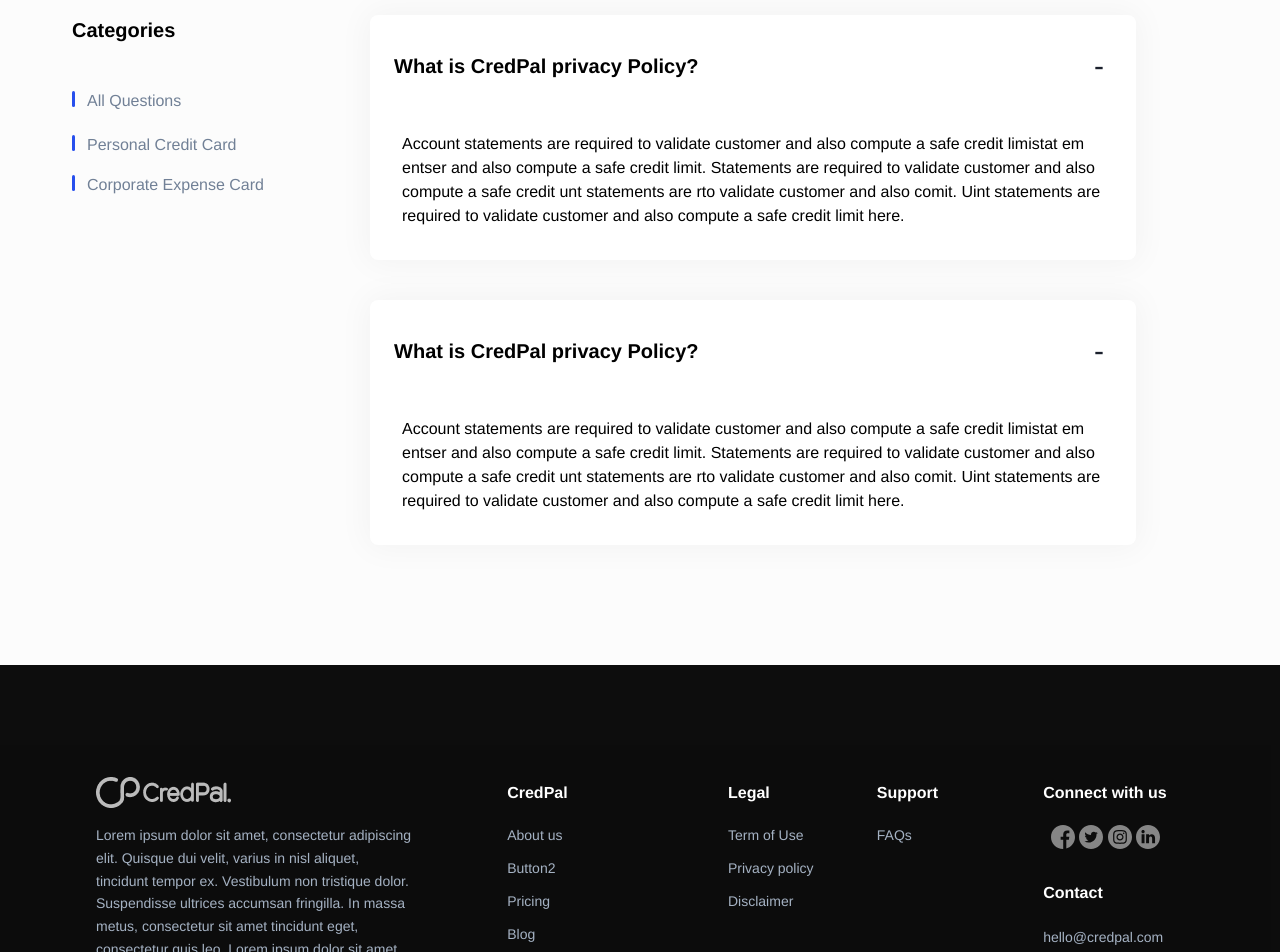
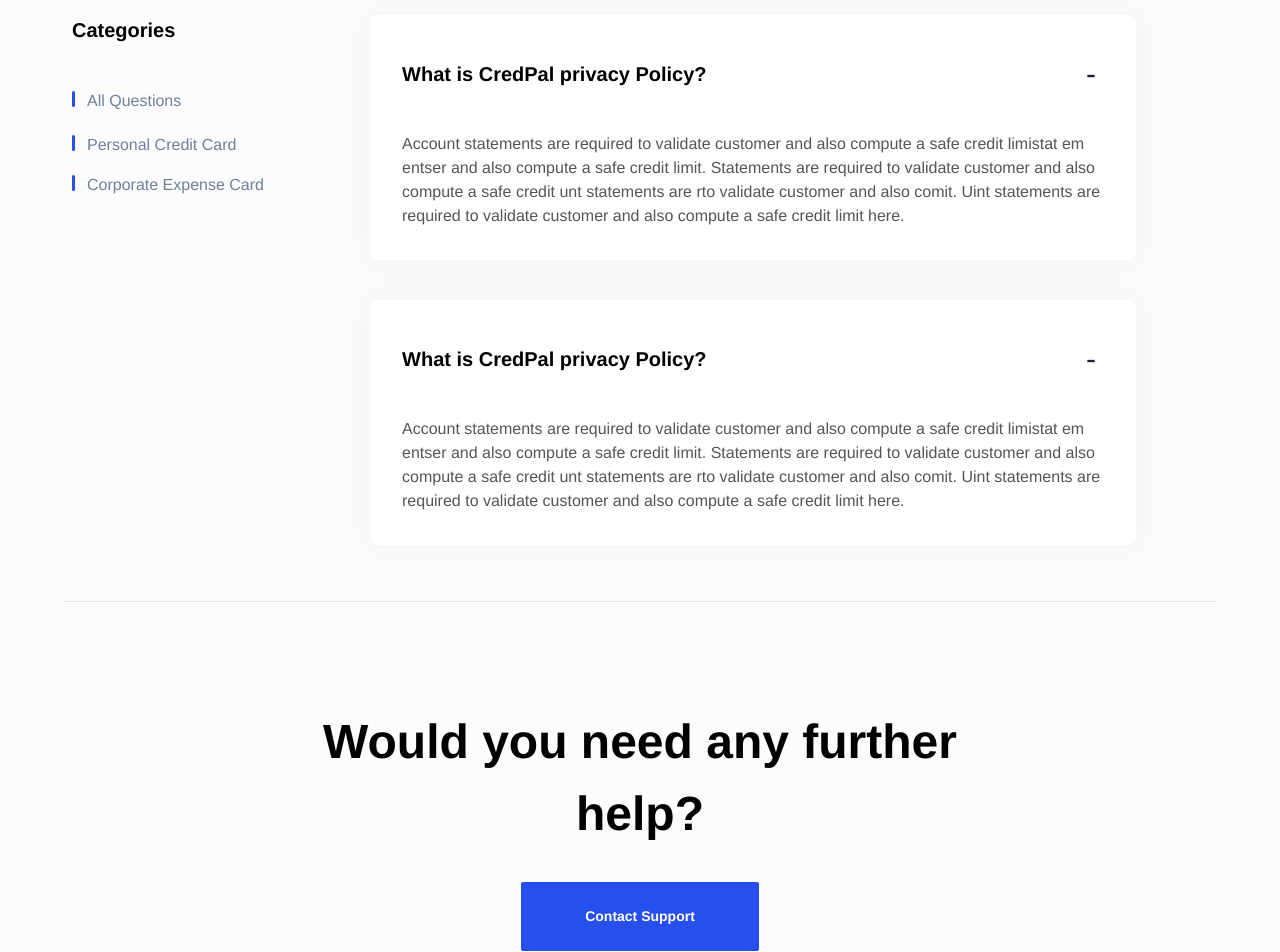
Before and after one commit to davidd-credpal/Website, a Vue app: page /faqs in a window 1280 px wide. Shown: the part 780-1732 px from the top of the page. Built offline with nearby package versions, Linux system fonts and the light colour scheme.

Commit message:
implemented the FAQs page

```diff
--- a/src/components/ButtonComponent.vue
+++ b/src/components/ButtonComponent.vue
@@ -10,17 +10,11 @@
 <script>
 export default {
   name: "ButtonComponent",
+  props: ["buttonText"],
   data() {
-    return {
-      buttonText: "Get Started"
-    };
+    return {};
   }
 };
 </script>
 
-<style lang="scss" scoped>
-// button {
-//   background-color: rgba(39, 79, 237, var(--bg-opacity));
-//   color: white;
-// }
-</style>
+<style lang="scss" scoped></style>
--- a/src/views/FAQs.vue
+++ b/src/views/FAQs.vue
@@ -37,8 +37,9 @@
           <aside class="w-full md:w-3/12 px-2">
             <h4 class="text-xl font-bold ">Categories</h4>
             <ul class="capitalize py-8">
-              <li
-                class="flex items-center py-2 font-thin hover:font-bold text-gray-600 hover:text-black hover:text-bold cursor-pointer"
+              <a
+                class="flex items-center py-2 font-thin active:font-bold text-gray-600 hover:text-black hover:text-bold cursor-pointer"
+                href="#"
               >
                 <img
                   class="mr-3 pb-1 items-center"
@@ -47,9 +48,10 @@
                   alt="faqs-line"
                 />
                 <h5 class="my-1">All Questions</h5>
-              </li>
-              <li
-                class="flex items-center py-2 font-thin hover:font-bold text-gray-600 hover:text-black hover:text-bold cursor-pointer"
+              </a>
+              <a
+                class="flex items-center py-2 font-thin active:font-bold text-gray-600 hover:text-black hover:text-bold cursor-pointer"
+                href="#"
               >
                 <img
                   class="mr-3 pb-1 items-center"
@@ -58,9 +60,10 @@
                 />
 
                 Personal Credit Card
-              </li>
-              <li
+              </a>
+              <a
                 class="flex items-center py-2 font-thin hover:font-bold text-gray-600 hover:text-black hover:text-bold cursor-pointer"
+                href="#"
               >
                 <img
                   class="mr-3 pb-1 items-center"
@@ -69,13 +72,13 @@
                 />
 
                 Corporate Expense Card
-              </li>
+              </a>
             </ul>
           </aside>
           <!-- FAQs Section -->
           <div class="w-full px-20">
             <div class="faqs_item">
-              <div class="flex items-center justify-between flex-row p-6">
+              <div class="flex items-center justify-between flex-row p-8">
                 <h2 class="pr-40 text-xl font-bold text-black">
                   What is CredPal privacy Policy?
                 </h2>
@@ -94,7 +97,7 @@
                   +
                 </button>
               </div>
-              <div class="pt-4 pb-8 pl-8 pr-8" v-show="!isOpen">
+              <div class="pt-0 pb-8 pl-8 pr-8" v-show="!isOpen">
                 <p class="font-thin text-base">
                   Account statements are required to validate customer and also
                   compute a safe credit limistat em entser and also compute a
@@ -107,7 +110,7 @@
               </div>
             </div>
             <div class="faqs_item my-10">
-              <div class="flex items-center justify-between flex-row p-6">
+              <div class="flex items-center justify-between flex-row p-8">
                 <h2 class="pr-40 text-xl font-bold text-black">
                   What is CredPal privacy Policy?
                 </h2>
@@ -126,7 +129,7 @@
                   +
                 </button>
               </div>
-              <div class="pt-4 pb-8 pl-8 pr-8" v-show="!isOpen">
+              <div class="pt-0 pb-8 pl-8 pr-8" v-show="!isOpen">
                 <p class="font-thin text-base">
                   Account statements are required to validate customer and also
                   compute a safe credit limistat em entser and also compute a
@@ -140,6 +143,24 @@
             </div>
           </div>
         </div>
+        <!-- divider -->
+        <div class="divide divide-y">
+          <div class="py-2"></div>
+          <div class="py-2"></div>
+        </div>
+        <div class="container mx-auto px-10 py-10 md:px-16 xl:py-20">
+          <div class="text-black text-center">
+            <h2
+              class="not-italic font-black text-2xl md:text-5xl px-0 md:px-48 xl:py-2"
+            >
+              Would you need any further help?
+            </h2>
+            <!--Button component -->
+            <div class="py-6">
+              <ButtonComponent :buttonText="buttonText" class="py-6 px-16" />
+            </div>
+          </div>
+        </div>
       </div>
     </section>
     <!-- Footer Component -->
@@ -150,16 +171,20 @@
 <script>
 import BusinessHeaderComponent from "@/components/BusinessHeaderComponent.vue";
 import FooterComponent from "@/components/FooterComponent.vue";
+import ButtonComponent from "@/components/ButtonComponent.vue";
 export default {
   name: "FAQs",
+  // props: ["Contact Support"],
   components: {
     BusinessHeaderComponent,
     FooterComponent,
+    ButtonComponent
   },
   data() {
     return {
       isOpen: false,
       showImage: true,
+      buttonText: "Contact Support"
     };
   },
   methods: {
@@ -168,8 +193,8 @@
     },
     closeItem() {
       this.isOpen = false;
-    },
-  },
+    }
+  }
 };
 </script>
 
@@ -193,6 +218,9 @@
   box-shadow: 0px 0px 32px 4px rgba(0, 0, 0, 0.04);
   border-radius: 8px;
 }
+.faqs_item p {
+  color: #555555;
+}
 .faqs_section {
   background: #fcfcfc;
 }
```
